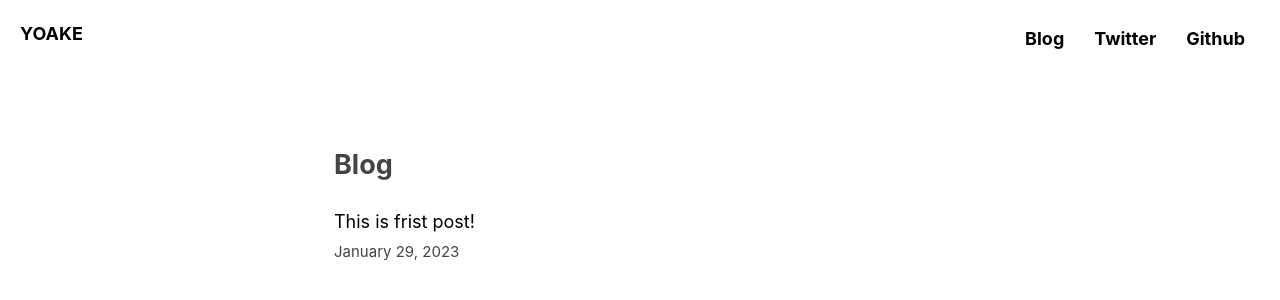
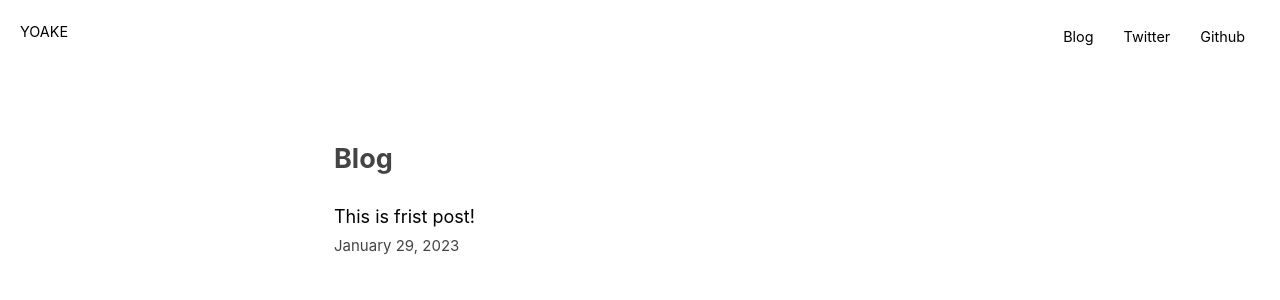
Before and after one commit to sanflog/yoakeNext, a Next.js app: page /blog/blog in a window 1280 px wide. Shown: the top 300 px of the page. Built offline with nearby package versions, Linux system fonts and the light colour scheme.

Commit message:
chenge_how_show_links

```diff
--- a/components/layout.jsx
+++ b/components/layout.jsx
@@ -41,25 +41,25 @@ export default function Layout({ children, home }) {
 					className={styles.siteLogo}
 					href="/"
 				>
-					<strong>YOAKE</strong>
+					YOAKE
 				</Link>
 				<Link
 					className={styles.headerLink}
 					href="/blog/blog"
 				>
-					<strong>Blog</strong>
+					Blog
 				</Link>
 				<Link
 					className={styles.headerLink}
 					href="https://twitter.com/SasakiYudai0"
 				>
-					<strong>Twitter</strong>
+					Twitter
 				</Link>
 				<Link
 					className={styles.headerLink}
 					href="https://github.com/sanflog/"
 				>
-					<strong>Github</strong>
+					Github
 				</Link>
 			</div>
 
--- a/components/layout.module.css
+++ b/components/layout.module.css
@@ -15,6 +15,7 @@
 .header {
 	display: flex;
 	padding: 20px;
+	font-size: 0.8em;
 }
 
 .header a{
@@ -26,7 +27,7 @@
 }
 
 .siteLogo {
-	width: 80%;
+	width: 90%;
 	float: left;
 }
 
--- a/pages/index.module.css
+++ b/pages/index.module.css
@@ -9,5 +9,5 @@
 .verticalCenter {
 	margin: 0 auto;
 	position: absolute;
-	top: 40%;
+	top: 35%;
 }
```
